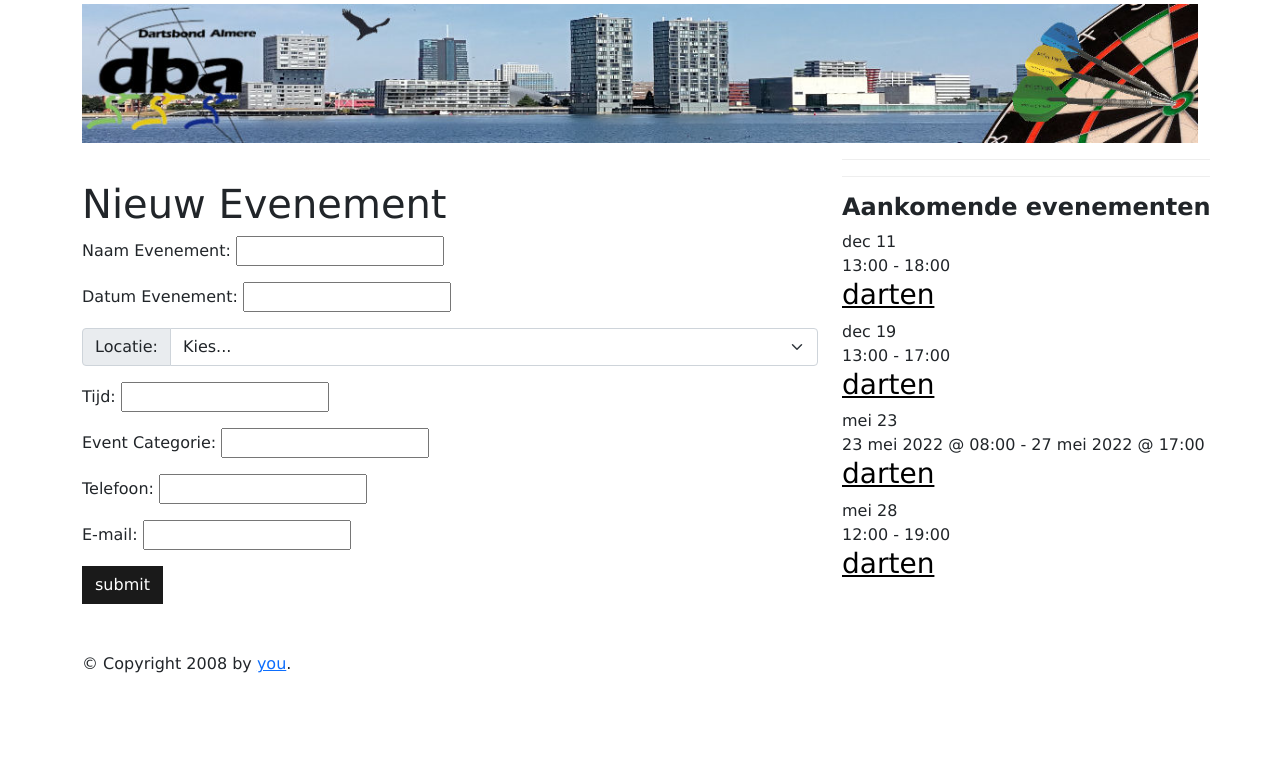
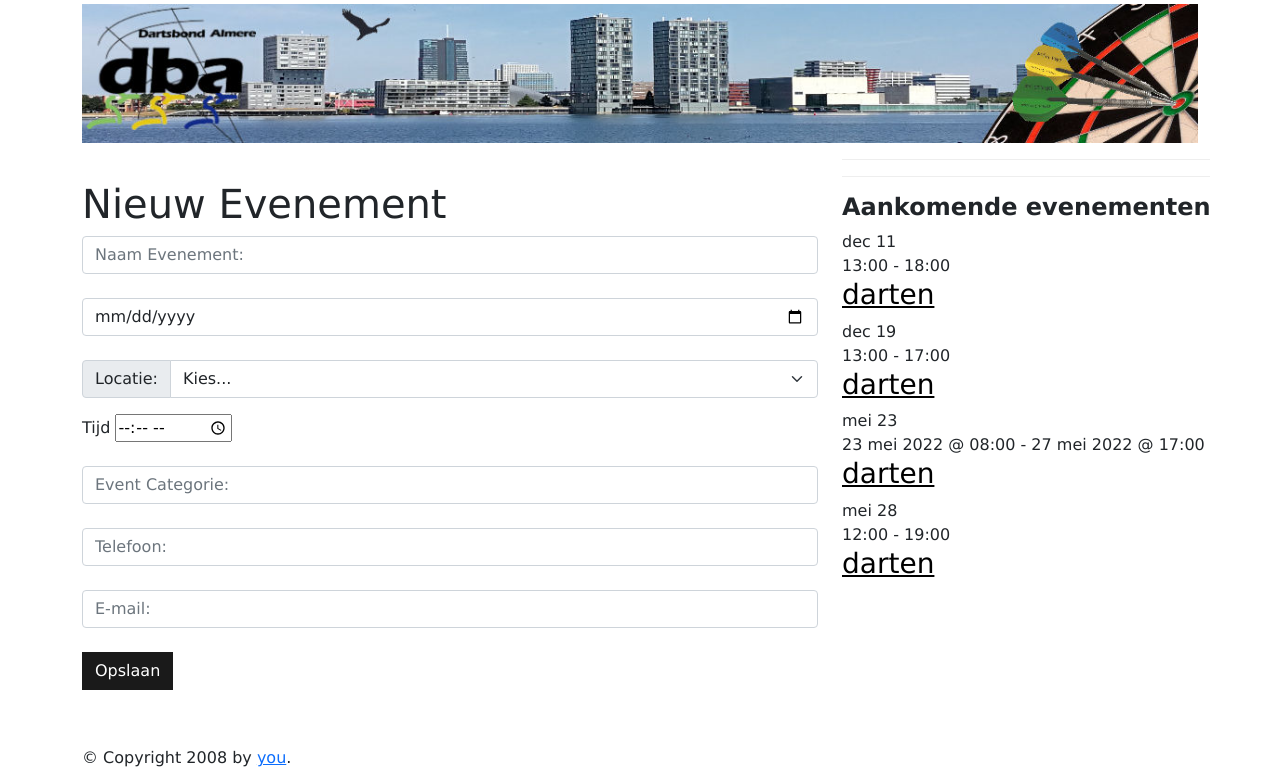
Before and after one commit to Lex-van-Os/Dartshub, a Flask app: page /create-event in a window 1280 px wide. Shown: the part 196-966 px from the top of the page. Before the commit the page ends 869 px from the top, so only its background shows below. Run offline with Flask 2, Linux system fonts and the light colour scheme; some libraries are stand-ins or nearby versions.

Commit message:
apply styling create-event form

```diff
--- a/static/styles/style.css
+++ b/static/styles/style.css
@@ -1,4 +1,3 @@
-
 * {
   box-sizing: border-box;
 }
@@ -166,11 +165,11 @@ body::-webkit-scrollbar {
 }
 
 .participate {
-  border:rgb(255, 6, 6)
+  border: rgb(255, 6, 6);
 }
 
 .register {
-  border:rgb(255, 6, 6)
+  border: rgb(255, 6, 6);
 }
 
 #button_container {
@@ -200,17 +199,23 @@ body::-webkit-scrollbar {
   color: grey;
 }
 /* button */
-.btn{ /* this overwrites the bootstrap .btn class */
+.btn {
+  /* this overwrites the bootstrap .btn class */
   border-radius: 0%;
 }
 
-.btn--dark{
-  background-color:#1a1a1a;
-  color:white;
+.btn--dark {
+  background-color: #1a1a1a;
+  color: white;
 }
 
-.btn--dark:hover{
-  background-color:#0030ce;
+.btn--dark:hover {
+  background-color: #0030ce;
   color: white;
 }
 /* button end */
+
+/* utilities */
+.w-full {
+  width: 100%;
+}
--- a/templates/event/event_create.html.jinja
+++ b/templates/event/event_create.html.jinja
@@ -6,15 +6,31 @@
 
 <h1><span>Nieuw Evenement</span></h1>
 
-{# form action = stay on the same page #}
-{# event form = we need to 'post' the data from this page, then we can get the information and display the 'details' #}
+{# form action = stay on the same page #} {# event form = we need to 'post' the
+data from this page, then we can get the information and display the 'details'
+#}
 
-    <form action="#" method="POST"
-        onsubmit="alert('Nieuw Evenement Aangemaakt!'); return false">
+<form
+  action="#"
+  method="POST"
+  onsubmit="alert('Nieuw Evenement Aangemaakt!'); return false"
+  class="form"
+>
+  <div class="form-group pb-4">
+    <input type="text" name="event" placeholder="Naam Evenement: " /
+    class="form-control">
+  </div>
 
-        <p>Naam Evenement: <input type="text" name="event"/></p>
-        <p>Datum Evenement: <input type="text" name="date"/></p>
-        <p><div class="input-group mb-3">
+  <div class="form-group pb-4">
+    <input
+      type="date"
+      name="date"
+      placeholder="Datum Evenement: "
+      class="form-control"
+    />
+  </div>
+
+  <div class="input-group mb-3">
     <label class="input-group-text" for="inputGroupSelect01">Locatie:</label>
     <select class="form-select" id="inputGroupSelect01">
       <option selected>Kies...</option>
@@ -23,13 +39,44 @@
       <option value="3">Den Haag</option>
     </select>
   </div>
-        <p>Tijd: <input type="text" name="time"/></p>
-        <p>Event Categorie: <input type="text" name="event_category"/></p>
-        <p>Telefoon: <input type="text" name="phone_number"/></p>
-        <p>E-mail: <input type="text" name="email"/></p>
-        <p><input type="submit" value="submit" class="btn btn--dark"/></p>
-{% endblock content %}
 
-<script>
-// Code for setting up the form with the right data. WIP
+  <div class="form-group pb-4">
+    <label for="time">Tijd</label>
+    <input type="time" name="time" placeholder="Tijd: " />
+  </div>
+
+  <div class="form-group pb-4">
+    <input
+      type="text"
+      name="event_category"
+      placeholder="Event Categorie: "
+      class="form-control"
+    />
+  </div>
+
+  <div class="form-group pb-4">
+    <input
+      type="text"
+      name="phone_number"
+      placeholder="Telefoon: "
+      class="form-control"
+    />
+  </div>
+
+  <div class="form-group pb-4">
+    <input
+      type="text"
+      name="email"
+      placeholder="E-mail: "
+      class="form-control"
+    />
+  </div>
+
+  <div class="form-group pb-4">
+    <input type="submit" value="Opslaan" class="btn btn--dark" />
+  </div>
+
+  {# // Code for setting up the form with the right data. #} {#
   <script src="https://code.jquery.com/jquery-3.6.0.min.js"></script>
+  #} {% endblock content %}
+</form>
```
Lines whose indentation alone changed are shown as unchanged.
